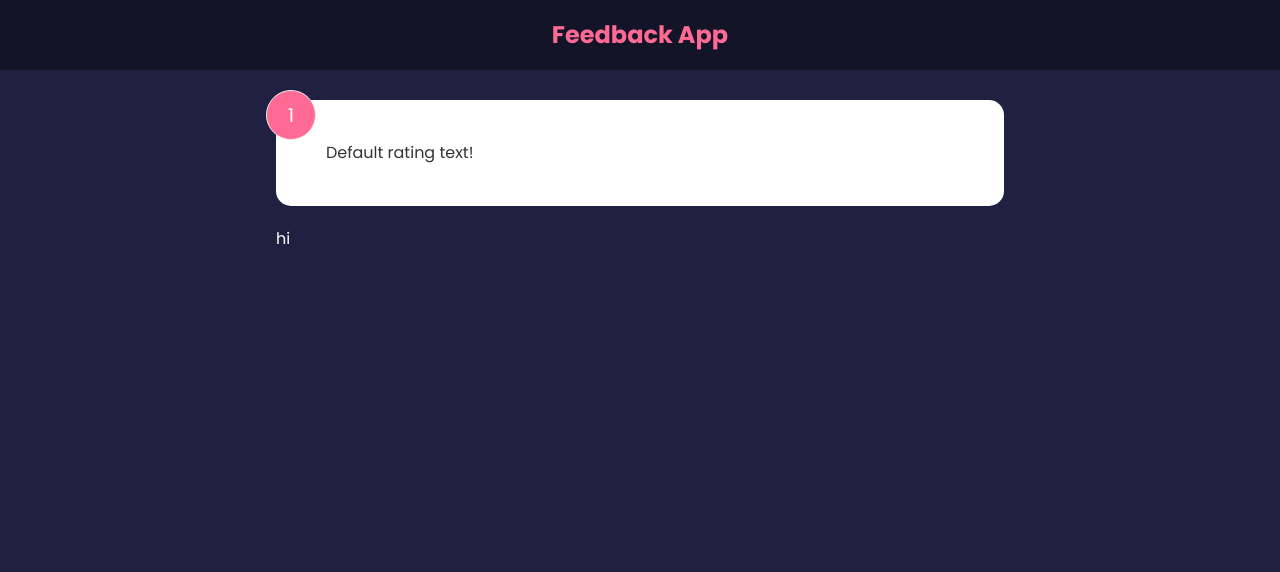
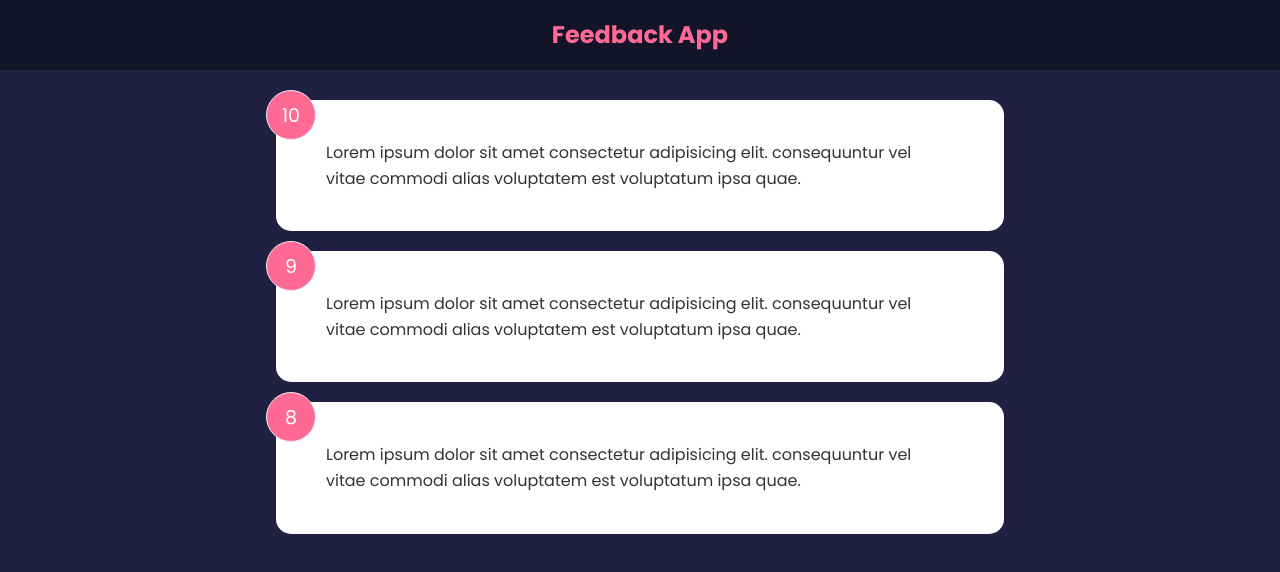
Before and after one commit to KhaledAlabssi/feedback_app, a React (Create React App) app: page / in a window 1280 px wide. Shown: the top 572 px of the page. Built offline with nearby package versions, Linux system fonts and the light colour scheme.

Commit message:
feedbackList component

```diff
--- a/src/App.js
+++ b/src/App.js
@@ -1,14 +1,15 @@
-import React from "react";
-import FeedbackItem from "./components/FeedbackItem";
+import React, {useState} from "react";
+import FeedbackList from "./components/FeedbackList";
 import Header from "./components/Header";
+import FeedbackData from "./data/FeedbackData"
 
 function App() {
+  const [feedback, setFeedback] = useState(FeedbackData)
   return (
     <>
       <Header />
       <div className="container">
-        <FeedbackItem />
-        hi
+        <FeedbackList feedback={feedback}/>
       </div>
     </>
   );
--- a/src/components/FeedbackItem.js
+++ b/src/components/FeedbackItem.js
@@ -2,14 +2,12 @@
 // import PropTypes from 'prop-types'
 
 
-function FeedbackItem() {
-    const [rating, setRating] = useState(1)
-    const [text, setText] = useState('Default rating text!')
+function FeedbackItem({item}) {
 
     return (
         <div className='card'>
-            <div className='num-display'>{rating}</div>
-            <div className='text-display'>{text}</div>
+            <div className='num-display'>{item.rating}</div>
+            <div className='text-display'>{item.text}</div>
 
         </div>
     )
--- /dev/null
+++ b/src/components/FeedbackList.js
@@ -0,0 +1,17 @@
+import React from 'react'
+import FeedbackItem from './FeedbackItem'
+
+function FeedbackList({feedback}) {
+    if(!feedback || feedback.length === 0) {
+        return <p>No Feedback Yet!</p>
+    }
+    return (
+        <div className='feedback-list'>
+            {feedback.map(item => (
+                <FeedbackItem key={item.id} item={item} />
+            ))}
+        </div>
+    )
+}
+
+export default FeedbackList
--- /dev/null
+++ b/src/data/FeedbackData.js
@@ -0,0 +1,19 @@
+const FeedbackData = [
+    {
+      id: 1,
+      rating: 10,
+      text: 'Lorem ipsum dolor sit amet consectetur adipisicing elit. consequuntur vel vitae commodi alias voluptatem est voluptatum ipsa quae.',
+    },
+    {
+      id: 2,
+      rating: 9,
+      text: 'Lorem ipsum dolor sit amet consectetur adipisicing elit. consequuntur vel vitae commodi alias voluptatem est voluptatum ipsa quae.',
+    },
+    {
+      id: 3,
+      rating: 8,
+      text: 'Lorem ipsum dolor sit amet consectetur adipisicing elit. consequuntur vel vitae commodi alias voluptatem est voluptatum ipsa quae.',
+    },
+  ]
+
+  export default FeedbackData
```
